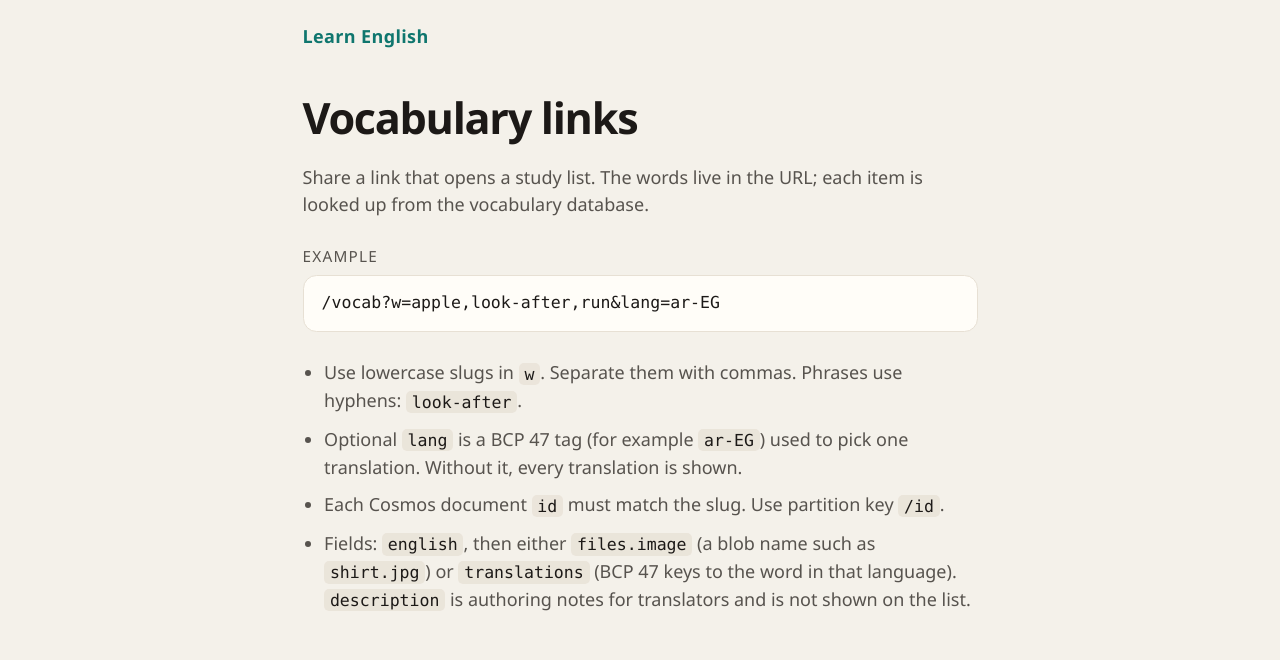
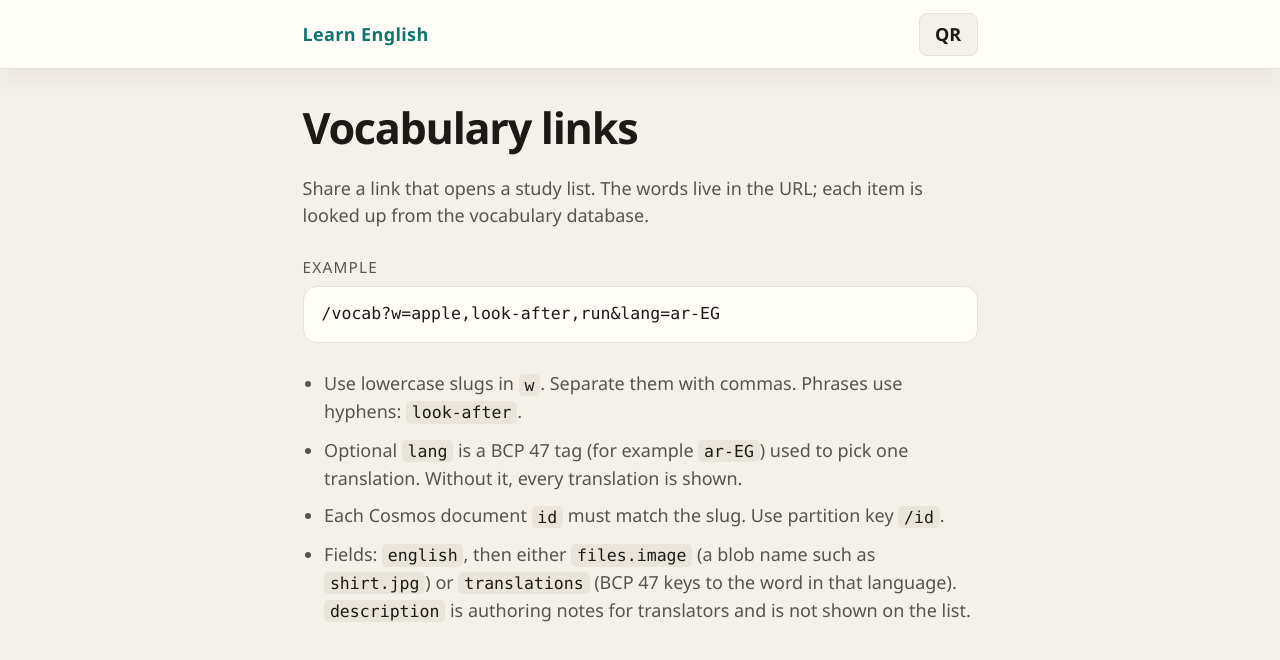
Before and after one commit to badnumbers/learn-english, a React (Vite) app in the folder web/: page / in a window 1280 px wide. Shown: the top 660 px of the page. Built offline with nearby package versions, Linux system fonts and the light colour scheme.

Commit message:
The page can now generate a QR code for its own URL.

```diff
--- a/web/package.json
+++ b/web/package.json
@@ -10,6 +10,7 @@
     "preview": "vite preview"
   },
   "dependencies": {
+    "qrcode.react": "^4.2.0",
     "react": "^19.2.8",
     "react-dom": "^19.2.8",
     "react-router-dom": "^7.18.2"
--- a/web/src/App.tsx
+++ b/web/src/App.tsx
@@ -1,23 +1,17 @@
-import { BrowserRouter, Link, Route, Routes } from 'react-router-dom'
+import { BrowserRouter, Route, Routes } from 'react-router-dom'
+import { AppFrame } from './components/AppFrame'
 import { HomePage } from './pages/HomePage'
 import { VocabPage } from './pages/VocabPage'
 
 export default function App() {
   return (
     <BrowserRouter>
-      <div className="shell">
-        <header className="site-header">
-          <Link className="site-title" to="/">
-            Learn English
-          </Link>
-        </header>
-        <main>
-          <Routes>
-            <Route path="/" element={<HomePage />} />
-            <Route path="/vocab" element={<VocabPage />} />
-          </Routes>
-        </main>
-      </div>
+      <AppFrame>
+        <Routes>
+          <Route path="/" element={<HomePage />} />
+          <Route path="/vocab" element={<VocabPage />} />
+        </Routes>
+      </AppFrame>
     </BrowserRouter>
   )
 }
--- /dev/null
+++ b/web/src/components/AppFrame.tsx
@@ -0,0 +1,77 @@
+import { useEffect, useState } from 'react'
+import type { ReactNode } from 'react'
+import { QrPanel } from './QrPanel'
+import { SiteHeader } from './SiteHeader'
+import { usePageHref } from '../hooks/usePageHref'
+
+const QR_GENERATED_KEY = 'learn-english.qr.generated'
+const QR_OPEN_KEY = 'learn-english.qr.open'
+
+type AppFrameProps = {
+  children: ReactNode
+}
+
+function readFlag(key: string): boolean {
+  try {
+    return sessionStorage.getItem(key) === '1'
+  } catch {
+    return false
+  }
+}
+
+function writeFlag(key: string, value: boolean) {
+  try {
+    if (value) {
+      sessionStorage.setItem(key, '1')
+    } else {
+      sessionStorage.removeItem(key)
+    }
+  } catch {
+    /* ignore quota / private mode */
+  }
+}
+
+export function AppFrame({ children }: AppFrameProps) {
+  const href = usePageHref()
+  const [open, setOpen] = useState(() => readFlag(QR_OPEN_KEY))
+  const [encodedHref, setEncodedHref] = useState<string | null>(() =>
+    readFlag(QR_GENERATED_KEY) ? href : null,
+  )
+
+  useEffect(() => {
+    writeFlag(QR_OPEN_KEY, open)
+  }, [open])
+
+  useEffect(() => {
+    if (encodedHref === null) {
+      return
+    }
+    writeFlag(QR_GENERATED_KEY, true)
+    if (encodedHref !== href) {
+      setEncodedHref(href)
+    }
+  }, [encodedHref, href])
+
+  function onQrClick() {
+    if (open && encodedHref === href) {
+      setOpen(false)
+      return
+    }
+    if (encodedHref !== href) {
+      setEncodedHref(href)
+    }
+    setOpen(true)
+  }
+
+  return (
+    <div className="app-frame">
+      <SiteHeader qrOpen={open} onQrClick={onQrClick} />
+      {open && encodedHref ? (
+        <QrPanel href={encodedHref} onClose={() => setOpen(false)} />
+      ) : null}
+      <div className="shell">
+        <main>{children}</main>
+      </div>
+    </div>
+  )
+}
--- /dev/null
+++ b/web/src/components/QrPanel.tsx
@@ -0,0 +1,19 @@
+import { QRCodeSVG } from 'qrcode.react'
+
+type QrPanelProps = {
+  href: string
+  onClose: () => void
+}
+
+export function QrPanel({ href, onClose }: QrPanelProps) {
+  return (
+    <div className="qr-panel" id="qr-panel">
+      <div className="qr-panel-inner">
+        <QRCodeSVG value={href} size={192} level="M" bgColor="#ffffff" fgColor="#000000" />
+        <button type="button" className="qr-close" onClick={onClose}>
+          Close
+        </button>
+      </div>
+    </div>
+  )
+}
--- /dev/null
+++ b/web/src/components/SiteHeader.tsx
@@ -0,0 +1,29 @@
+import { Link } from 'react-router-dom'
+
+type SiteHeaderProps = {
+  qrOpen: boolean
+  onQrClick: () => void
+}
+
+export function SiteHeader({ qrOpen, onQrClick }: SiteHeaderProps) {
+  return (
+    <header className="site-bar">
+      <div className="site-bar-inner">
+        <Link className="site-title" to="/">
+          Learn English
+        </Link>
+        <div className="site-bar-actions">
+          <button
+            type="button"
+            className="site-bar-button"
+            onClick={onQrClick}
+            aria-expanded={qrOpen}
+            aria-controls="qr-panel"
+          >
+            QR
+          </button>
+        </div>
+      </div>
+    </header>
+  )
+}
--- /dev/null
+++ b/web/src/hooks/usePageHref.ts
@@ -0,0 +1,52 @@
+import { useSyncExternalStore } from 'react'
+
+const LOCATION_EVENT = 'learn-english-location'
+
+let historyPatched = false
+
+function notifyLocation() {
+  window.dispatchEvent(new Event(LOCATION_EVENT))
+}
+
+function patchHistory() {
+  if (historyPatched) {
+    return
+  }
+  historyPatched = true
+  const pushState = history.pushState.bind(history)
+  const replaceState = history.replaceState.bind(history)
+  history.pushState = (...args) => {
+    pushState(...args)
+    notifyLocation()
+  }
+  history.replaceState = (...args) => {
+    replaceState(...args)
+    notifyLocation()
+  }
+}
+
+function pageHref(): string {
+  return window.location.href
+}
+
+function subscribeToHref(onChange: () => void): () => void {
+  patchHistory()
+  const navigation = (window as Window & { navigation?: EventTarget }).navigation
+  window.addEventListener(LOCATION_EVENT, onChange)
+  window.addEventListener('popstate', onChange)
+  window.addEventListener('hashchange', onChange)
+  navigation?.addEventListener('currententrychange', onChange)
+  navigation?.addEventListener('navigate', onChange)
+  return () => {
+    window.removeEventListener(LOCATION_EVENT, onChange)
+    window.removeEventListener('popstate', onChange)
+    window.removeEventListener('hashchange', onChange)
+    navigation?.removeEventListener('currententrychange', onChange)
+    navigation?.removeEventListener('navigate', onChange)
+  }
+}
+
+/** The live document URL, including query string. */
+export function usePageHref(): string {
+  return useSyncExternalStore(subscribeToHref, pageHref, pageHref)
+}
--- a/web/src/index.css
+++ b/web/src/index.css
@@ -73,14 +73,29 @@ code {
   color: var(--ink);
 }
 
+.app-frame {
+  min-height: 100svh;
+}
+
+.site-bar {
+  background: var(--card);
+  border-bottom: 1px solid var(--border);
+  box-shadow: var(--shadow);
+}
+
+.site-bar-inner,
+.qr-panel-inner,
 .shell {
   max-width: 40rem;
   margin: 0 auto;
-  padding: 1.25rem 1.25rem 3rem;
 }
 
-.site-header {
-  margin-bottom: 2rem;
+.site-bar-inner {
+  display: flex;
+  align-items: center;
+  justify-content: space-between;
+  gap: 1rem;
+  padding: 0.7rem 1.25rem;
 }
 
 .site-title {
@@ -88,6 +103,57 @@ code {
   font-weight: 700;
   text-decoration: none;
   letter-spacing: 0.02em;
+}
+
+.site-bar-actions {
+  display: flex;
+  align-items: center;
+  gap: 0.5rem;
+}
+
+.site-bar-button,
+.qr-close {
+  min-height: 2.4rem;
+  padding: 0.3rem 0.85rem;
+  border: 1px solid var(--border);
+  border-radius: 0.45rem;
+  background: var(--bg);
+  color: var(--ink);
+  font: inherit;
+  font-weight: 650;
+  cursor: pointer;
+}
+
+.site-bar-button[aria-expanded="true"],
+.site-bar-button:hover,
+.site-bar-button:focus-visible,
+.qr-close:hover,
+.qr-close:focus-visible {
+  border-color: var(--accent);
+  color: var(--accent);
+}
+
+.qr-panel {
+  background: var(--card);
+  border-bottom: 1px solid var(--border);
+}
+
+.qr-panel-inner {
+  display: flex;
+  flex-direction: column;
+  align-items: center;
+  gap: 1rem;
+  padding: 1.15rem 1.25rem 1.35rem;
+}
+
+.qr-panel-inner svg {
+  display: block;
+  background: #fff;
+  padding: 0.5rem;
+}
+
+.shell {
+  padding: 1.5rem 1.25rem 3rem;
 }
 
 .page--home .example-label {
```
Also changed, not shown: 1 other file (tests, documents, lock files or other folders).
